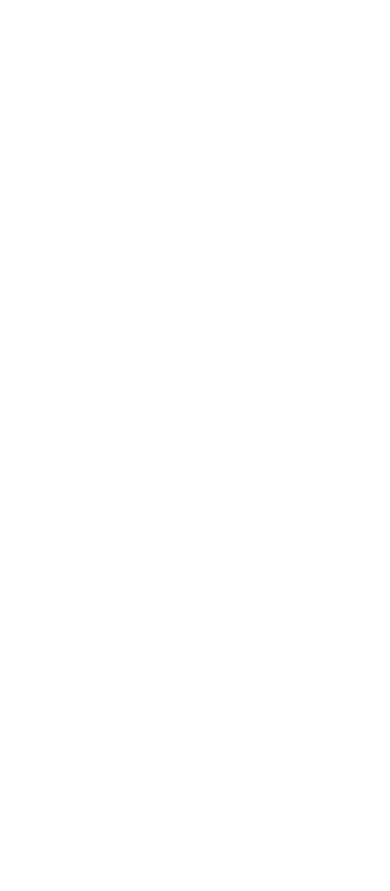
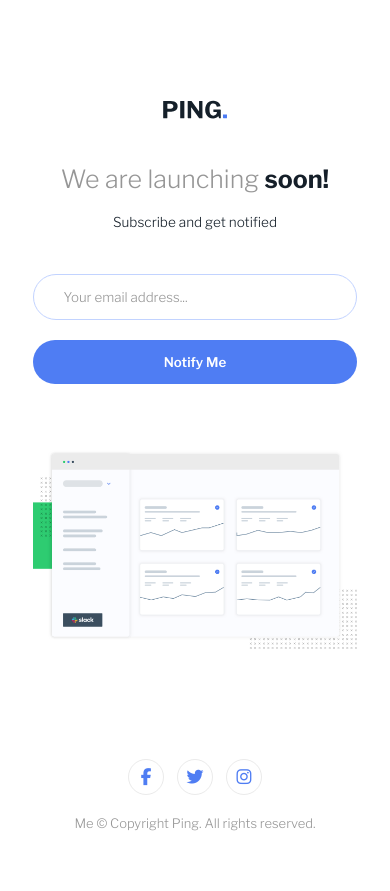
Before and after one commit to bpa03/ping-coming-soon-page, a plain HTML site: page index.html in a window 390 px wide. Before the commit the page ends 844 px from the top, so only its background shows below. Drawn offline with nearby package versions, Linux system fonts and the light colour scheme.

Commit message:
Design on phones

```diff
--- a/index.html
+++ b/index.html
@@ -13,6 +13,13 @@
     />
 
     <title>Frontend Mentor | Ping coming soon page</title>
+    <!-- Font Awesome -->
+    <script
+      src="https://kit.fontawesome.com/93db54b4b7.js"
+      crossorigin="anonymous"
+    ></script>
+    <!-- Styles -->
+    <link rel="stylesheet" href="css/styles.css" />
 
     <!-- Google Fonts -->
     <link rel="preconnect" href="https://fonts.googleapis.com" />
@@ -21,9 +28,81 @@
       href="https://fonts.googleapis.com/css2?family=Libre+Franklin:wght@300;600;700&display=swap"
       rel="stylesheet"
     />
-
   </head>
   <body>
+    <div class="page">
+      <main class="page__inner">
+        <header class="header">
+          <div class="header__wrapper">
+            <div class="header__logo">
+              <img src="images/logo.svg" alt="logo.svg" />
+            </div>
+            <div class="header__heading">
+              <h1>We are launching <span>soon!</span></h1>
+              <h4>Subscribe and get notified</h4>
+            </div>
+          </div>
+        </header>
+        <section class="register__form">
+          <div class="form__wrapper">
+            <form class="form">
+              <div class="form__group">
+                <input
+                  class="form__input"
+                  placeholder="Your email address..."
+                  type="text"
+                  name="email"
+                  id="email"
+                />
+              </div>
+              <div class="form__group">
+                <button
+                  class="form__button"
+                  type="submit"
+                  id="button"
+                >
+                  Notify Me
+                </button>
+              </div>
+            </form>
+            <div class="form__image">
+              <img
+                src="images/illustration-dashboard.png"
+                alt="dashboard.png"
+              />
+            </div>
+          </div>
+        </section>
+        <footer class="footer">
+          <div class="footer__wrapper">
+            <nav class="footer__social-links">
+              <ul>
+                <li class="footer__social-link-item">
+                  <a href="#">
+                    <i class="fa-brands fa-facebook-f"></i>
+                  </a>
+                </li>
+                <li class="footer__social-link-item">
+                  <a href="#">
+                    <i class="fa-brands fa-twitter"></i>
+                  </a>
+                </li>
+                <li class="footer__social-link-item">
+                  <a href="#">
+                    <i class="fa-brands fa-instagram"></i>
+                  </a>
+                </li>
+              </ul>
+            </nav>
+            <div class="footer__copyright">
+              <p>
+                Me &copy; Copyright Ping. All rights reserved.
+              </p>
+            </div>
+          </div>
+        </footer>
+      </main>
+    </div>
     <!-- We are launching soon! Subscribe and get notified Notify Me &copy;
     Copyright Ping. All rights reserved. -->
   </body>
--- a/sass/_global.sass
+++ b/sass/_global.sass
@@ -13,3 +13,26 @@ html
 h1, h2, h3, h4, h5, h6
   font-weight: bold
   font-family: $font
+
+input
+  width: 100%
+  border: none
+  outline: none
+
+  &::placeholder
+    font-family: $font
+
+button
+  width: 100%
+  font-family: $font
+  background-color: transparent
+  outline: none
+  border: none
+
+ul
+  list-style: none
+  list-style-type: none
+
+.page__inner
+  width: 83.333%
+  margin-inline: auto
--- /dev/null
+++ b/sass/components/_footer.sass
@@ -0,0 +1,36 @@
+.footer
+  padding: 5.5rem 0 3rem 0
+
+.footer__social-links ul
+  display: flex
+  justify-content: center
+  gap: .65rem
+
+.footer__social-link-item a
+  color: $primary-color
+  text-decoration: none
+  display: flex
+  border: 1px solid rgba(150, 150, 150, .2)
+  transition: background-color .3s, color .3s
+  border-radius: 50%
+
+  &:hover
+    background-color: $primary-color
+    color: #fff
+
+.footer__social-link-item a i
+  font-size: .85rem
+  display: inline-block
+
+  &.fa-facebook-f
+    padding: .5em .6875em
+  &.fa-twitter
+    padding: .5em
+  &.fa-instagram
+    padding: .5em .5625em
+
+.footer__copyright p
+  color: $gray
+  text-align: center
+  margin-top: 1rem
+  font-size: .65rem
--- /dev/null
+++ b/sass/components/_form.sass
@@ -0,0 +1,39 @@
+.register__form
+  margin-top: 2.2rem
+
+.form
+  display: flex
+  flex-direction: column
+  gap: 1rem
+
+.form__group
+  width: 100%
+
+.form__group input
+  border: 1px solid $secondary-color
+  border-radius: 2rem
+  padding: .7rem 0
+  padding-inline: 1.5rem 1rem
+  font-family: $font
+
+  &::placeholder
+    font-weight: lighter
+    color: $gray
+
+.form__group button
+  cursor: pointer
+  background-color: $primary-color
+  font-weight: 600
+  text-align: center
+  padding: .7rem 0
+  border-radius: 2rem
+  transition: filter .3s
+  color: #fff
+
+  &:hover
+    filter: brightness(130%)
+
+.form__image img
+  vertical-align: top
+  max-width: 100%
+  margin-top: 3.3rem
--- /dev/null
+++ b/sass/components/_header.sass
@@ -0,0 +1,31 @@
+.header__wrapper
+  padding-top: 5rem
+  padding-inline: 0
+
+.header__logo
+  text-align: center
+  margin-inline: auto
+
+.header__logo img
+  vertical-align: top
+  width: 64px
+
+.header__heading
+  margin-top: 2rem
+
+.header__heading h1
+  color: $gray
+  font-weight: lighter
+  text-align: center
+  font-size: 1.25rem
+
+.header__heading h1 span
+  font-weight: bold
+  color: $dark-blue
+
+.header__heading h4
+  color: $dark-blue
+  font-weight: lighter
+  font-size: .68rem
+  text-align: center
+  margin-top: 1rem
--- a/sass/styles.sass
+++ b/sass/styles.sass
@@ -1,3 +1,8 @@
 // Global
 @import './_config'
 @import './_global'
+
+// Components
+@import './components/_header'
+@import './components/_form'
+@import './components/_footer'
```
Also changed, not shown: css/styles.css (added).
